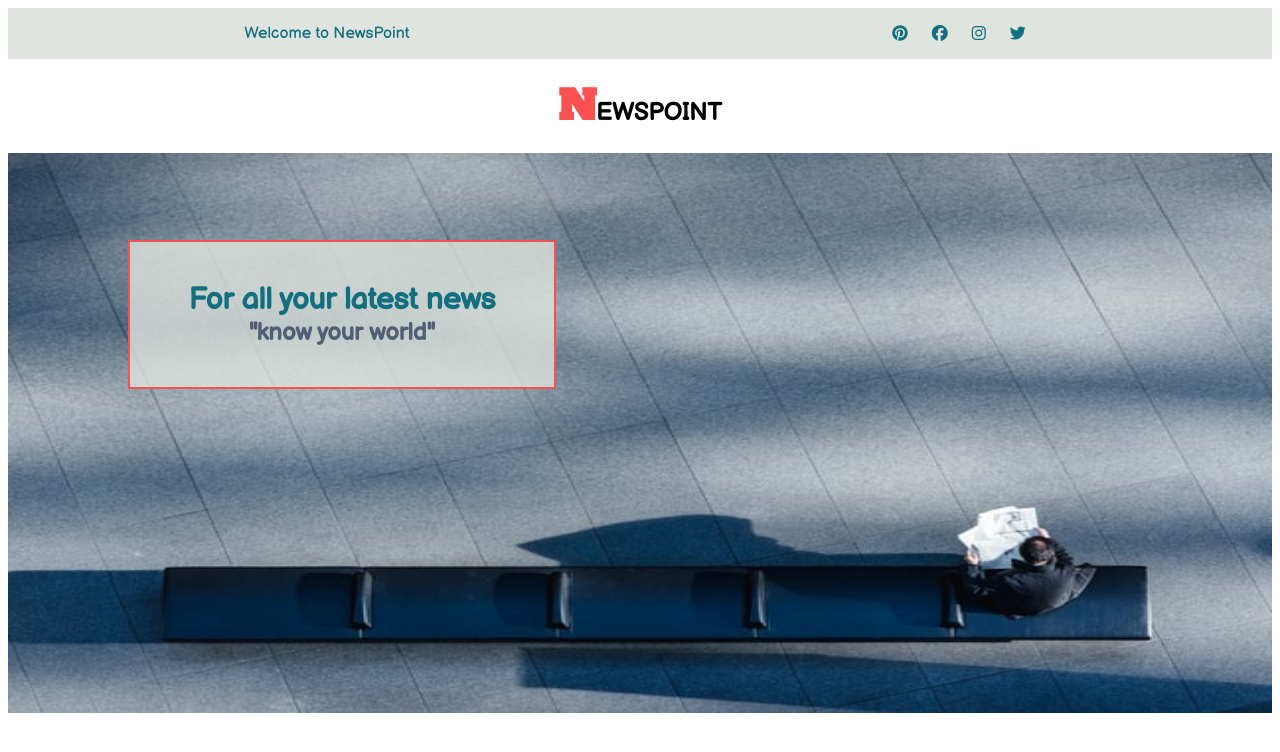
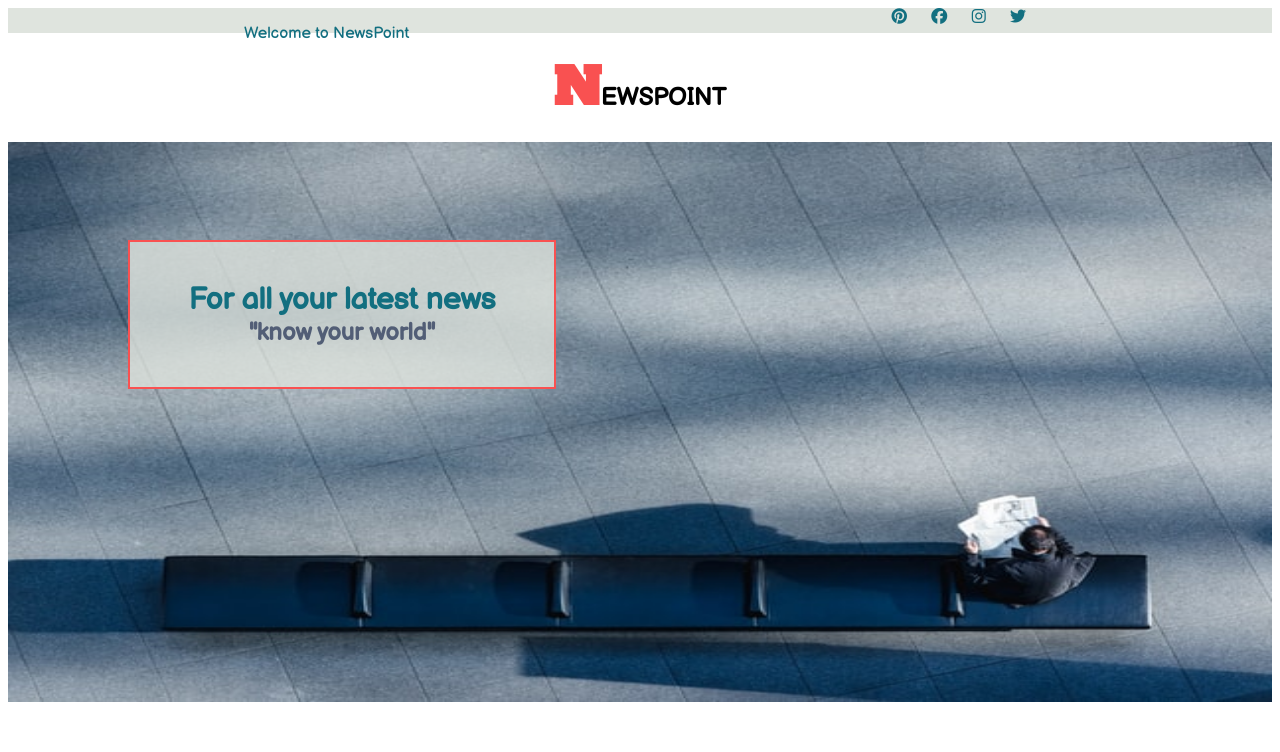
Before and after one commit to DerrickOdhiambo/News-App, a Flask app: template app/templates/index.html in a window 1280 px wide. Shown: the top 752 px of the page. Run offline with Flask 2, Linux system fonts and the light colour scheme; the template is opened without the code that fills it, so the values that code supplies are empty; parts of the project's set-up code (start-up, migrations or seed data) failed here and were passed over; some libraries are stand-ins or nearby versions.

Commit message:
add custom styling to the index.html file

```diff
--- a/app/__init__.py
+++ b/app/__init__.py
@@ -1,8 +1,6 @@
 from flask import Flask
-from flask_bootstrap import Bootstrap
 from config import config_options
 
-bootstrap = Bootstrap()
 
 def create_app(config_name):
 
@@ -11,8 +9,6 @@
   # creating the app configurations
   app.config.from_object(config_options[config_name])
 
-  # initializing flask extensions
-  bootstrap.init_app(app)
 
   # registering a blueprint
   from .main import main as main_blueprint
--- a/app/static/css/base.css
+++ b/app/static/css/base.css
@@ -1,10 +1,13 @@
 @import url('https://fonts.googleapis.com/css2?family=Alfa+Slab+One&family=Balsamiq+Sans&display=swap');
+body {
+  font-family: 'Balsamiq Sans', cursive;
+}
 .top-nav {
   display: flex;
   justify-content: space-around;
   background-color: #dfe4de;
   color: #126f80;
-  align-items: center;
+  height: 25px;
 }
 .top-nav div p {
   font-family: 'Balsamiq Sans', cursive;
@@ -18,6 +21,29 @@
 }
 div h1 span {
   font-family: 'Alfa Slab One', cursive;
-  font-size: 40px;
+  font-size: 50px;
   color: #f95151;
 }
+.image {
+  width: 100%;
+  overflow-x: hidden;
+}
+#overlay {
+  position: absolute;
+  top: 30%;
+  left: 10%;
+  font-family: 'Balsamiq Sans', cursive;
+  width: 30%;
+  border: 2px solid #f95151;
+  background-color: rgba(223, 228, 222, 0.8);
+  text-align: center;
+  padding: 20px;
+}
+h2 span {
+  font-size: 30px;
+  font-family: 'Balsamiq Sans', cursive;
+  color: #126f80;
+}
+h2 {
+  color: #525e76;
+}
--- a/app/static/css/index.css
+++ b/app/static/css/index.css
@@ -1,5 +1,4 @@
-.image image {
-  height: 60vh;
+.image {
   width: 100%;
   overflow-x: hidden;
 }
--- a/app/templates/index.html
+++ b/app/templates/index.html
@@ -1,9 +1,4 @@
 {% extends 'base.html' %}
-
-<!--Block styles-->
-{% block styles %} {{ super() }}
-<link rel="stylesheet" href="{{url_for('static',filename='css/index.css')}}" />
-{% endblock %}
 
 <!--Content block-->
 {% block content %}
```
